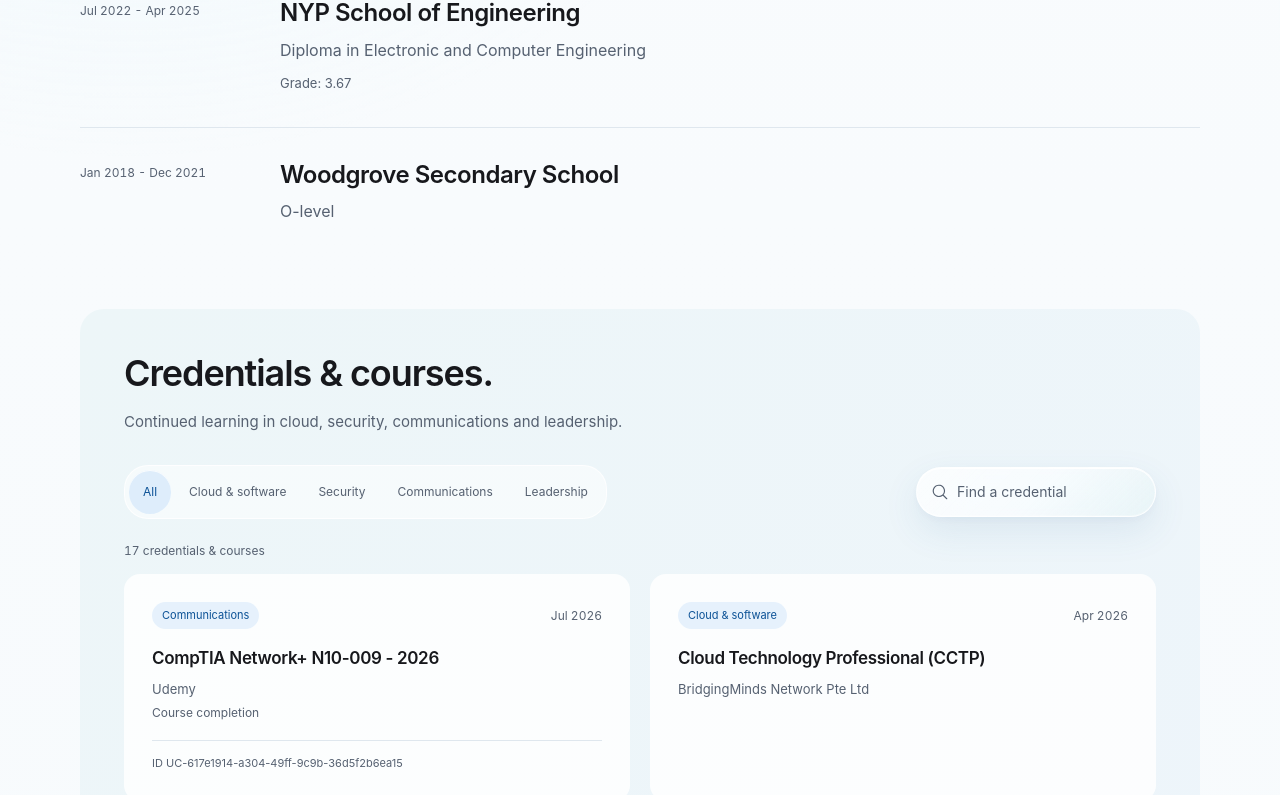
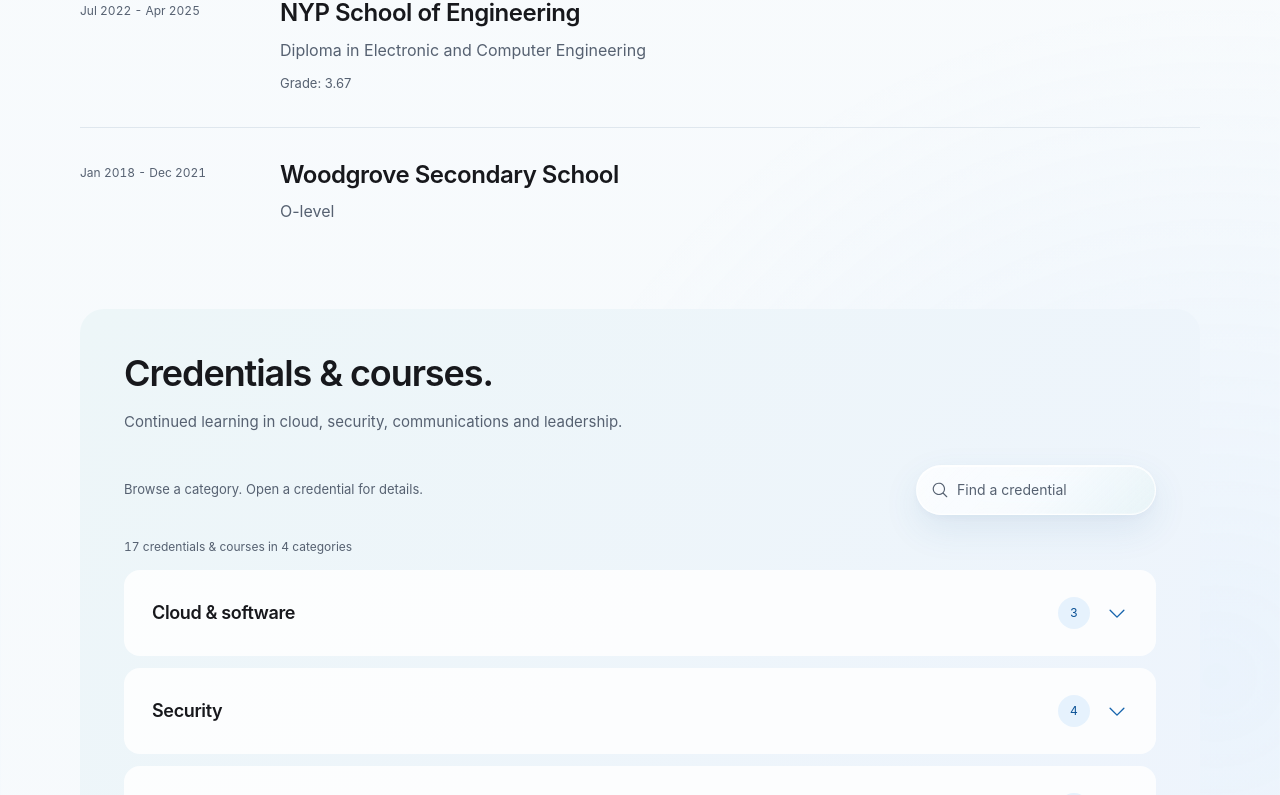
Before and after one commit to 4bytedigi/Jiasheng_Portfolio, a React (Vite) app: page / in a window 1280 px wide. Shown: the part 4520-5315 px from the top of the page. Built offline with nearby package versions, Linux system fonts and the light colour scheme.

Commit message:
Group credentials into collapsible categories and details

```diff
--- a/src/App.jsx
+++ b/src/App.jsx
@@ -1,5 +1,5 @@
 import React, { useEffect, useRef, useState } from 'react';
-import { ArrowUpRight, ArrowRight, ArrowUp, DownloadSimple, MapPin, LinkedinLogo, MagnifyingGlass, Medal, SealCheck, GraduationCap, Trophy } from '@phosphor-icons/react';
+import { ArrowUpRight, ArrowRight, ArrowUp, CaretDown, DownloadSimple, MapPin, LinkedinLogo, MagnifyingGlass, Medal, SealCheck, GraduationCap, Trophy } from '@phosphor-icons/react';
 import profile from './profile.json';
 
 const pdfPath = '/Chua-Jia-Sheng-Resume.pdf';
@@ -306,27 +306,40 @@
   </section>;
 }
 
-function CredentialRow({ cert }) {
-  return <article className="credential-row">
-    <div className="credential-meta"><span className="credential-category">{cert.category}</span><span>{cert.date}</span></div>
-    <div className="credential-details"><h4>{cert.title}</h4><p>{cert.issuer}{cert.note && <span className="course-note">{cert.note}</span>}</p></div>
-    {cert.credentialId && <p className="credential-id">ID {cert.credentialId}</p>}
-  </article>;
+function CredentialFacts({ cert }) {
+  return <dl className="credential-facts">
+    <div><dt>Issued</dt><dd>{cert.date}</dd></div>
+    <div><dt>Category</dt><dd>{cert.category}</dd></div>
+    {cert.note && <div><dt>Record type</dt><dd>{cert.note}</dd></div>}
+    {cert.credentialId && <div className="credential-fact-id"><dt>Credential ID</dt><dd>{cert.credentialId}</dd></div>}
+  </dl>;
+}
+
+function CredentialRow({ cert, print = false }) {
+  if (print) return <article className="print-credential-row"><h4>{cert.title}</h4><p>{cert.issuer}</p><CredentialFacts cert={cert} /></article>;
+  return <details className="credential-row">
+    <summary className="credential-summary"><span className="credential-summary-copy"><span className="credential-name">{cert.title}</span><span className="credential-issuer">{cert.issuer}</span></span><CaretDown className="disclosure-caret" size={18} aria-hidden="true" /></summary>
+    <CredentialFacts cert={cert} />
+  </details>;
 }
 
 function Credentials() {
-  const [filter, setFilter] = useState('All');
   const [query, setQuery] = useState('');
   const searchInput = useRef(null);
-  const categories = ['All', 'Cloud & software', 'Security', 'Communications', 'Leadership'];
-  const filtered = profile.certifications.filter(cert => (filter === 'All' || cert.category === filter) && `${cert.title} ${cert.issuer} ${cert.category}`.toLowerCase().includes(query.trim().toLowerCase()));
-  const clearSearch = () => { setQuery(''); setFilter('All'); searchInput.current?.focus(); };
+  const categories = ['Cloud & software', 'Security', 'Communications', 'Leadership'];
+  const searchTerm = query.trim().toLowerCase();
+  const filtered = profile.certifications.filter(cert => `${cert.title} ${cert.issuer} ${cert.category} ${cert.note || ''} ${cert.credentialId || ''}`.toLowerCase().includes(searchTerm));
+  const groups = categories.map(category => ({ category, records: filtered.filter(cert => cert.category === category) })).filter(group => group.records.length > 0);
+  const clearSearch = () => { setQuery(''); searchInput.current?.focus(); };
   return <section className="credentials qualification-subsection" id="credentials" tabIndex={-1} aria-labelledby="credentials-title">
     <div className="subsection-heading"><h3 id="credentials-title" data-reveal>Credentials & courses.</h3><p>Continued learning in cloud, security, communications and leadership.</p></div>
-    <div className="credential-tools"><div className="filters" role="group" aria-label="Filter certifications">{categories.map(category => <button type="button" key={category} aria-pressed={filter === category} aria-controls="credential-results" onClick={() => setFilter(category)}>{category}</button>)}</div><div className="search-field glass-surface"><MagnifyingGlass size={18} aria-hidden="true" /><input ref={searchInput} type="search" value={query} onChange={event => setQuery(event.target.value)} aria-label="Search credentials" aria-controls="credential-results" placeholder="Find a credential" /></div></div>
-    <p className="result-count" role="status" aria-live="polite">{filtered.length} {filtered.length === 1 ? 'credential or course' : 'credentials & courses'}</p>
-    <div className="credential-list" id="credential-results">{filtered.map(cert => <CredentialRow key={cert.id} cert={cert} />)}</div>
-    <div className="print-only print-credential-list">{profile.certifications.map(cert => <CredentialRow key={cert.id} cert={cert} />)}</div>
+    <div className="credential-tools"><p className="credential-hint">Browse a category. Open a credential for details.</p><div className="search-field glass-surface"><MagnifyingGlass size={18} aria-hidden="true" /><input ref={searchInput} type="search" value={query} onChange={event => setQuery(event.target.value)} aria-label="Search credentials" aria-controls="credential-results" placeholder="Find a credential" /></div></div>
+    <p className="result-count" role="status" aria-live="polite">{filtered.length} {filtered.length === 1 ? 'credential or course' : 'credentials & courses'} in {groups.length} {groups.length === 1 ? 'category' : 'categories'}</p>
+    <div className="credential-groups" id="credential-results">{groups.map(({ category, records }) => <details className="credential-group" key={`${category}-${searchTerm}`} open={searchTerm ? true : undefined}>
+      <summary className="credential-group-summary"><span className="credential-group-label">{category}</span><span className="credential-group-count" aria-label={`${records.length} credentials and courses`}>{records.length}</span><CaretDown className="disclosure-caret" size={22} aria-hidden="true" /></summary>
+      <div className="credential-list">{records.map(cert => <CredentialRow key={cert.id} cert={cert} />)}</div>
+    </details>)}</div>
+    <div className="print-only print-credential-list">{profile.certifications.map(cert => <CredentialRow key={cert.id} cert={cert} print />)}</div>
     {filtered.length === 0 && <div className="empty-state"><h4>No matching credentials.</h4><p>Try a different title, provider or category.</p><button className="button button-secondary" onClick={clearSearch}>Reset search</button></div>}
   </section>;
 }
--- a/src/styles.css
+++ b/src/styles.css
@@ -161,24 +161,35 @@
 .subsection-heading > p { font-size: 15px; }
 .credentials { margin-top: 84px; padding: 44px; border-radius: 24px; background: linear-gradient(135deg, #edf6f8, #eef4fd); }
 .credential-tools { display: flex; justify-content: space-between; align-items: center; flex-wrap: wrap; gap: 16px; }
-.filters { display: flex; flex-wrap: wrap; gap: 4px; width: fit-content; max-width: 100%; padding: 4px; border: 1px solid var(--glass-edge); border-radius: 24px; background: rgb(255 255 255 / 50%); }
-.filters button { min-height: 44px; border: 0; background: transparent; color: var(--secondary); padding: 10px 14px; border-radius: 999px; font-size: 12px; transition: background .2s var(--ease), color .2s var(--ease); }
-.filters button:hover { background: rgb(255 255 255 / 75%); color: var(--accent-hover); }
-.filters button[aria-pressed=true] { background: rgb(218 236 252 / 85%); color: var(--accent-hover); box-shadow: inset 0 1px 0 rgb(255 255 255 / 85%); }
+.credential-hint { color: var(--secondary); font-size: 13px; line-height: 1.6; }
 .search-field { position: relative; width: 240px; flex: 0 1 240px; border-radius: 999px; overflow: visible; }
 .search-field::before { display: none; }
 .search-field > svg { position: absolute; top: 15px; left: 14px; color: var(--secondary); pointer-events: none; }
 .search-field input { width: 100%; min-height: 48px; padding: 12px 14px 12px 40px; border-radius: inherit; color: var(--ink); border: 0; background: transparent; font-size: 14px; caret-color: var(--accent); }
 .search-field input::placeholder { color: var(--secondary); opacity: 1; }
 .result-count { margin: 24px 0 16px; font-size: 12px; color: var(--secondary); font-variant-numeric: tabular-nums; }
-.credential-list { display: grid; grid-template-columns: repeat(2,minmax(0,1fr)); gap: 20px; }
-.credential-row { display: flex; flex-direction: column; align-items: flex-start; gap: 18px; padding: 28px; border-radius: 16px; background: rgb(255 255 255 / 86%); min-width: 0; }
-.credential-details h4 { font-size: 17px; line-height: 1.4; text-wrap: balance; overflow-wrap: anywhere; }
-.credential-details > p { margin-top: 8px; font-size: 13px; line-height: 1.6; color: var(--secondary); }
-.course-note { display: block; font-size: 12px; margin-top: 3px; }
-.credential-meta { display: flex; flex-wrap: wrap; justify-content: space-between; align-items: center; width: 100%; gap: 8px 12px; font-size: 12px; color: var(--secondary); font-variant-numeric: tabular-nums; }
-.credential-category { padding: 6px 10px; border-radius: 999px; background: rgb(218 236 252 / 65%); color: var(--accent-hover); font-size: 11px; line-height: 1.4; }
-.credential-id { width: 100%; margin-top: auto; padding-top: 14px; border-top: 1px solid var(--line); overflow-wrap: anywhere; font-size: 11px; line-height: 1.6; color: var(--secondary); }
+.credential-groups { display: grid; gap: 12px; }
+.credential-group { min-width: 0; border-radius: 16px; background: rgb(255 255 255 / 86%); }
+.credential-group summary { display: flex; align-items: center; gap: 16px; cursor: pointer; list-style: none; transition: background 180ms var(--ease); }
+.credential-group summary::-webkit-details-marker { display: none; }
+.credential-group summary:hover { background: rgb(218 236 252 / 35%); }
+.credential-group-summary { min-height: 86px; padding: 22px 28px; border-radius: 16px; }
+.credential-group-label { flex: 1; min-width: 0; font-size: 18px; font-weight: 600; line-height: 1.4; letter-spacing: -.02em; }
+.credential-group-count { display: grid; place-items: center; min-width: 32px; height: 32px; padding-inline: 9px; border-radius: 999px; color: var(--accent-hover); background: rgb(218 236 252 / 65%); font-size: 12px; font-variant-numeric: tabular-nums; }
+.disclosure-caret { flex-shrink: 0; color: var(--accent); transition: transform 180ms var(--ease); }
+details[open] > summary > .disclosure-caret { transform: rotate(180deg); }
+.credential-group[open] > .credential-group-summary { border-bottom: 1px solid var(--line); border-radius: 16px 16px 0 0; }
+.credential-list { padding: 0 28px 8px; }
+.credential-row { min-width: 0; }
+.credential-row + .credential-row { border-top: 1px solid var(--line); }
+.credential-summary { min-height: 86px; padding: 20px 0; border-radius: 8px; }
+.credential-summary-copy { flex: 1; min-width: 0; }
+.credential-name { display: block; font-size: 16px; font-weight: 600; line-height: 1.5; letter-spacing: -.02em; text-wrap: balance; overflow-wrap: anywhere; }
+.credential-issuer { display: block; margin-top: 5px; font-size: 13px; line-height: 1.6; color: var(--secondary); }
+.credential-facts { display: grid; grid-template-columns: repeat(2, minmax(0,1fr)); gap: 18px 28px; margin: 0; padding: 0 30px 24px 0; }
+.credential-facts dt { color: var(--secondary); font-size: 12px; line-height: 1.5; }
+.credential-facts dd { margin: 5px 0 0; color: var(--ink); font-size: 13px; line-height: 1.6; overflow-wrap: anywhere; }
+.credential-fact-id { grid-column: 1 / -1; }
 .empty-state { padding: 44px 28px; background: rgb(255 255 255 / 86%); border-radius: 16px; }
 .empty-state h4 { font-size: 21px; }
 .empty-state p { margin: 12px 0 22px; color: var(--secondary); line-height: 1.6; }
@@ -293,11 +304,10 @@
   .qualification-subsection { padding-top: 62px; }
   .credentials { padding: 28px; margin-top: 62px; border-radius: 20px; }
   .subsection-heading h3 { font-size: 30px; }
-  .filters button { font-size: 12px; padding-inline: 10px; }
   .search-field { max-width: none; }
   .search-field input { font-size: 16px; }
-  .credential-list { gap: 16px; }
-  .credential-row { padding: 24px; }
+  .credential-group-summary { padding: 20px 24px; }
+  .credential-list { padding-inline: 24px; }
   .recognition { padding: 28px; margin-top: 55px; border-radius: 20px; }
   .award-list { gap: 16px; }
   .award-row { padding: 24px; min-height: 270px; }
@@ -334,8 +344,12 @@
   .project-orbit .form-one { width: 80%; }
   .project-orbit .form-two { width: 60%; border-width: 13px; }
   .project-orbit .form-three { width: 35%; }
-  .credential-list, .award-list { grid-template-columns: 1fr; }
+  .award-list { grid-template-columns: 1fr; }
   .credentials { padding: 24px 18px; }
+  .credential-group-summary { min-height: 76px; padding: 18px; gap: 10px; }
+  .credential-group-label { font-size: 16px; }
+  .credential-list { padding-inline: 18px; }
+  .credential-facts { grid-template-columns: 1fr; gap: 14px; padding-right: 0; }
   .recognition { padding: 24px 18px; }
   .award-row { min-height: 240px; }
   .contact-link { font-size: 12px; padding: 12px; overflow-wrap: anywhere; gap: 8px; }
```
Also changed, not shown: src/print.css (+5 -6 lines), .impeccable/surfaces/src-app-jsx.md, 2 other files (tests, documents, lock files or other folders).
